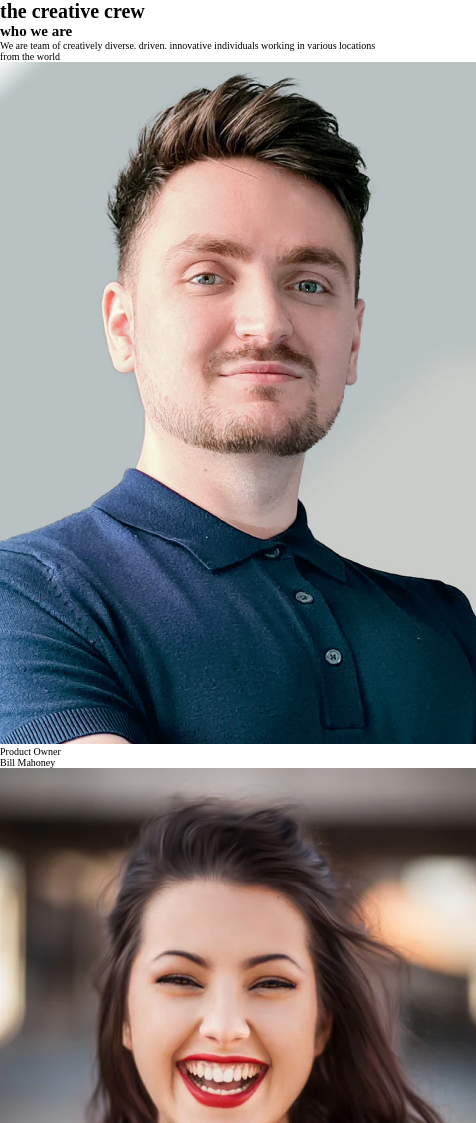
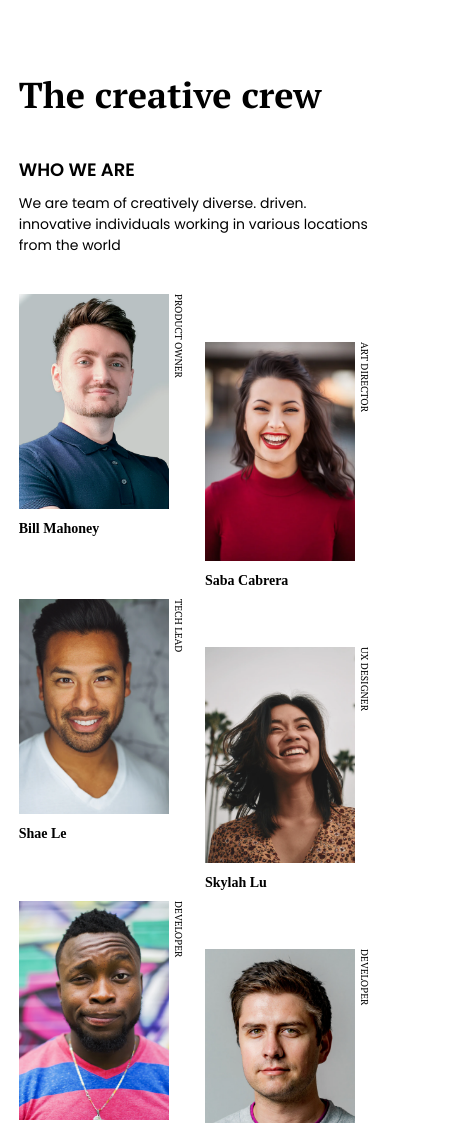
Before and after one commit to ArielSurco/my-team-page, a plain HTML site: page index.html in a window 390 px wide. Shown: the top 1123 px of the page, 476 px wide, since content can reach past the window. Drawn offline with Linux system fonts and the light colour scheme.

Commit message:
Add styles of mobile version

```diff
--- a/index.html
+++ b/index.html
@@ -5,45 +5,48 @@
     <meta name="viewport" content="width=device-width, initial-scale=1, maximum-scale=5"/>
     <link rel="preconnect" href="https://fonts.googleapis.com">
     <link rel="preconnect" href="https://fonts.gstatic.com" crossorigin>
+    <link rel="preconnect" href="https://fonts.googleapis.com">
+    <link rel="preconnect" href="https://fonts.gstatic.com" crossorigin>
+    <link href="https://fonts.googleapis.com/css2?family=Montserrat:wght@500&display=swap" rel="stylesheet">
     <link href="https://fonts.googleapis.com/css2?family=Montserrat:wght@700&family=PT+Serif:wght@400;700&family=Poppins:wght@400;600&display=swap" rel="stylesheet">
     <link rel="stylesheet" href="./style.css">
     <title>Team</title>
   <body>
     <main class="main">
-      <h1 class="title">the creative crew</h1>
+      <h1 class="title">The creative crew</h1>
       <div class="introduction">
         <h2 class="introduction__header">who we are</h2>
         <p class="introduction__about-us">We are team of creatively diverse. driven. innovative individuals working in various locations from the world</p>
       </div>
       <div class="members">
         <div class="member-card">
+          <p class="member-card__job-title">Product Owner</p>
           <img src="./img/photo1.png" alt="Profile picture of Bill Mahoney" class="member-card__photo">
-          <p class="member-card__job-title">Product Owner</p>
           <p class="member-card__name">Bill Mahoney</p>
         </div>
         <div class="member-card">
+          <p class="member-card__job-title">art director</p>
           <img src="./img/photo2.png" alt="Profile picture of Saba Cabrera" class="member-card__photo">
-          <p class="member-card__job-title">art director</p>
           <p class="member-card__name">saba cabrera</p>
         </div>
         <div class="member-card">
+          <p class="member-card__job-title">Tech lead</p>
           <img src="./img/photo3.png" alt="Profile picture of Shae Le" class="member-card__photo">
-          <p class="member-card__job-title">Tech lead</p>
           <p class="member-card__name">shae le</p>
         </div>
         <div class="member-card">
+          <p class="member-card__job-title">ux designer</p>
           <img src="./img/photo4.png" alt="Profile picture of Skylah Lu" class="member-card__photo">
-          <p class="member-card__job-title">ux designer</p>
           <p class="member-card__name">Skylah lu</p>
         </div>
         <div class="member-card">
+          <p class="member-card__job-title">developer</p>
           <img src="./img/photo5.png" alt="Profile picture of Griff Richards" class="member-card__photo">
-          <p class="member-card__job-title">developer</p>
           <p class="member-card__name">Griff Richards</p>
         </div>
         <div class="member-card">
+          <p class="member-card__job-title">developer</p>
           <img src="./img/photo6.png" alt="Profile picture of Stan John" class="member-card__photo">
-          <p class="member-card__job-title">developer</p>
           <p class="member-card__name">Stan John</p>
         </div>
       </div>
--- a/style.css
+++ b/style.css
@@ -13,3 +13,98 @@ html {
   --text-color: #000000;
   --footer-text-color: #a9a9a9;
 }
+
+body {
+  background-color: var(--bg-color);
+}
+
+.main {
+  color: var(--text-color);
+}
+
+.main {
+  display: flex;
+  flex-direction: column;
+  margin: 0 auto;
+  width: 90.4%;
+  max-width: 925px;
+}
+
+.main > .title {
+  margin-top: 71px;
+  margin-bottom: 38px;
+  font-family: "PT Serif", serif;
+  font-size: 3.6rem;
+  font-weight: 700;
+}
+
+.introduction {
+  font-family: "Poppins", sans-serif;
+  margin-bottom: 38px;
+}
+
+.introduction > .introduction__header {
+  margin-bottom: 10px;
+  font-size: 1.8rem;
+  font-weight: 600;
+  text-transform: uppercase;
+}
+
+.introduction > .introduction__about-us {
+  font-size: 1.4rem;
+  font-weight: 400;
+}
+
+.main > .members {
+  display: grid;
+  grid-template-columns: 1fr 1fr;
+  column-gap: 20px;
+  row-gap: 10px;
+}
+
+.member-card {
+  position: relative;
+}
+
+.member-card > .member-card__photo {
+  width: calc(100% - 16px);
+  margin-bottom: 10px;
+}
+
+.member-card > .member-card__job-title {
+  position: absolute;
+  right: 0;
+  font-family: "PT Serif", serif;
+  font-size: 1rem;
+  font-weight: 400;
+  text-transform: uppercase;
+  writing-mode: vertical-rl;
+}
+
+.member-card > .member-card__name {
+  font-size: 1.4rem;
+  font-weight: 600;
+  text-transform: capitalize;
+}
+
+.member-card:nth-of-type(2n) {
+  margin-top: 48px;
+}
+
+.footer {
+  margin-top: 135px;
+  height: 40px;
+  text-align: center;
+}
+
+.footer > .author {
+  color: var(--footer-text-color);
+  font-family: "Montserrat", sans-serif;
+  font-size: 1.4rem;
+  font-weight: 500;
+}
+
+.author > .author--username {
+  color: inherit;
+  font-weight: 700;
+}
```
